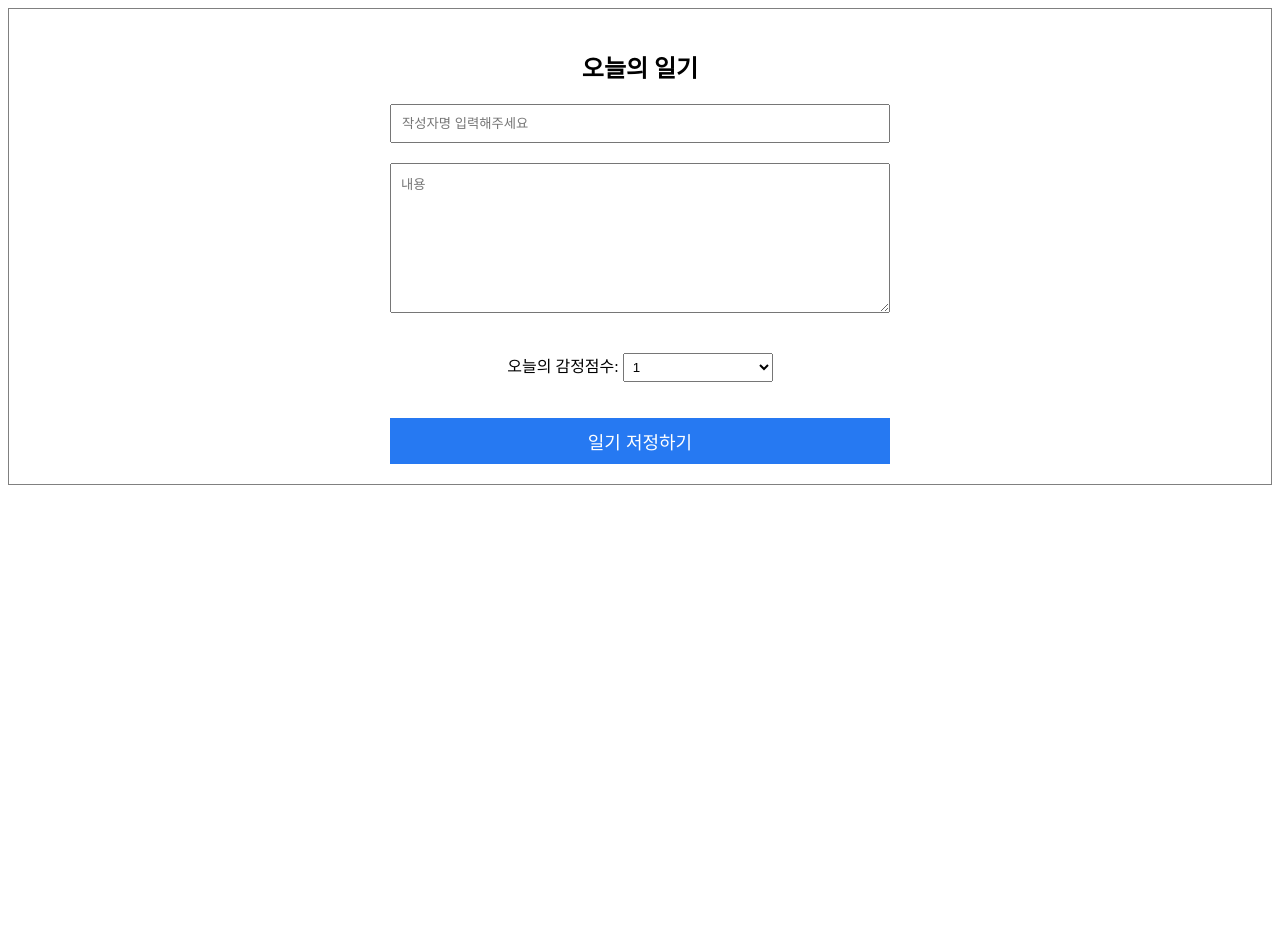
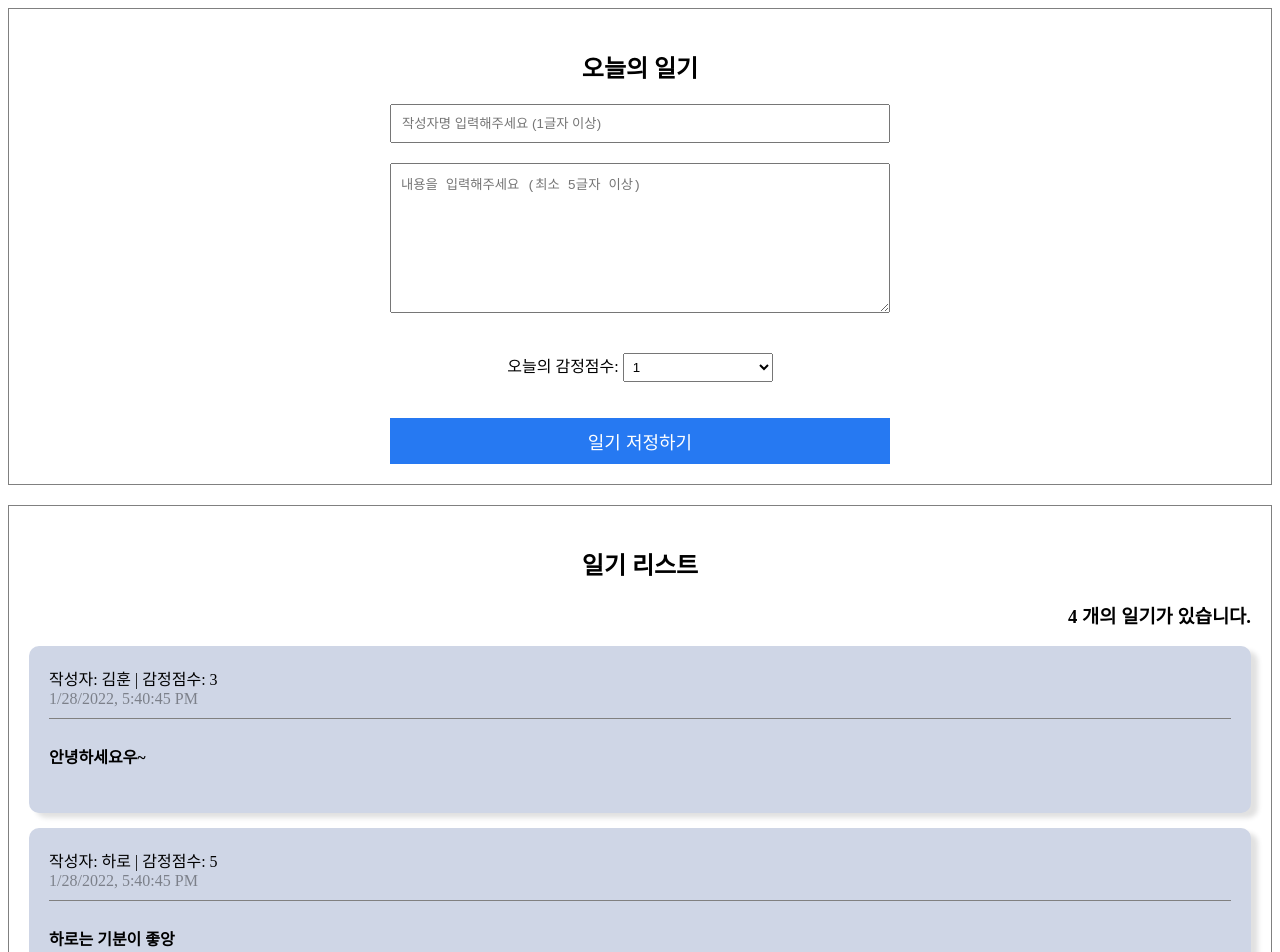
Before and after one commit to kimoony/my-diary-basic, a React (Create React App) app: page / in a window 1280 px wide. Shown: the top 952 px of the page. Before the commit the page ends 800 px from the top, so only its background shows below. Built offline with nearby package versions, Linux system fonts and the light colour scheme; the HTML template or start-up script is replaced by a standard one.

Commit message:
DiaryList page done

```diff
--- a/src/App.css
+++ b/src/App.css
@@ -1,4 +1,6 @@
 @import 'styles/DiaryEditor.css';
+@import 'styles/DiaryItem.css';
+@import 'styles/DiaryList.css';
 
 * {
   box-sizing: border-box;
--- a/src/App.js
+++ b/src/App.js
@@ -1,9 +1,44 @@
 import DiaryEditor from './components/DiaryEditor';
+import DiaryList from './components/DiaryList';
 import './App.css';
+
+const diaryList = [
+  {
+    id: 1,
+    author: "김훈",
+    content: "안녕하세요우~",
+    emotion: 3,
+    created_date: new Date().getTime(),
+  },
+  {
+    id: 2,
+    author: "하로",
+    content: "하로는 기분이 좋앙",
+    emotion: 5,
+    created_date: new Date().getTime(),
+  },
+  {
+    id: 3,
+    author: "피카츄",
+    content: "삐피까츄우 ~~",
+    emotion: 3,
+    created_date: new Date().getTime(),
+  },
+  {
+    id: 4,
+    author: "게스트",
+    content: "이런 일기장이 있군요?! 좋당",
+    emotion: 4,
+    created_date: new Date().getTime(),
+  },
+]
 
 function App() {
   return (
-    <DiaryEditor />
+    <>
+      <DiaryEditor />
+      <DiaryList diaryList={diaryList} />
+    </>
   );
 }
 
--- a/src/components/DiaryEditor.js
+++ b/src/components/DiaryEditor.js
@@ -40,7 +40,7 @@ function DiaryEditor() {
         ref={authorInput}
         name="author"
         type="text"
-        placeholder="작성자명 입력해주세요"
+        placeholder="작성자명 입력해주세요 (1글자 이상)"
         value={state.author}
         onChange={handleChageState}
       />
@@ -48,7 +48,7 @@ function DiaryEditor() {
         <textarea
           ref={contentInput}
           name="content"
-          placeholder="내용"
+          placeholder="내용을 입력해주세요 (최소 5글자 이상)"
           value={state.content}
           onChange={handleChageState}
         />
--- a/src/components/DiaryList.js
+++ b/src/components/DiaryList.js
@@ -0,0 +1,26 @@
+import React from 'react';
+import DiatyItem from './DiatyItem';
+
+function DiaryList({ diaryList }) {
+
+  return (
+    <div className="diaryList">
+      <h2>일기 리스트</h2>
+      <h3>{diaryList.length} 개의 일기가 있습니다.</h3>
+      <div>
+        {
+          diaryList.map((diary) => (
+            <DiatyItem key={diary.id} {...diary} />
+          ))
+        }
+      </div>
+    </div>
+  );
+}
+
+// defaultProps : undefined로 전달될 것 같은 props를 기본값을 설정하는 것
+DiaryList.defaultProps = {
+  diaryList: [],
+}
+
+export default DiaryList;
--- /dev/null
+++ b/src/components/DiatyItem.js
@@ -0,0 +1,16 @@
+import React from 'react';
+
+function DiatyItem({ id, author, content, emotion, created_date }) {
+  return (
+    <div className="item-box">
+      <div className="info">
+        <span>작성자: {author} | 감정점수: {emotion}</span>
+        <br />
+        <span className="date">{new Date(created_date).toLocaleString()}</span>
+      </div>
+      <div className="content">{content}</div>
+    </div>
+  );
+}
+
+export default DiatyItem;
--- /dev/null
+++ b/src/styles/DiaryItem.css
@@ -0,0 +1,25 @@
+.item-box {
+  /* border: 1px solid gray; */
+  border: 0;
+  border-radius: 10px;
+  margin-bottom: 15px;
+  padding: 20px;
+  /* background-color: rgb(240, 240, 240); */
+  background-color: #cfd6e6;
+  box-shadow: 7px 5px 5px rgba(225, 225, 225, 1);
+}
+
+.info {
+  border-bottom: 1px solid gray;
+  padding-bottom: 10px;
+  margin-bottom: 10px;
+}
+
+.date {
+  color: rgba(0, 0, 0, .4)
+}
+
+.content {
+  font-weight: 600;
+  margin: 25px 0;
+}
--- /dev/null
+++ b/src/styles/DiaryList.css
@@ -0,0 +1,13 @@
+.diaryList {
+  border: 1px solid gray;
+  padding: 20px;
+  margin-top: 20px;
+}
+
+h2 {
+  text-align: center;
+}
+
+h3 {
+  text-align: right;
+}
```
